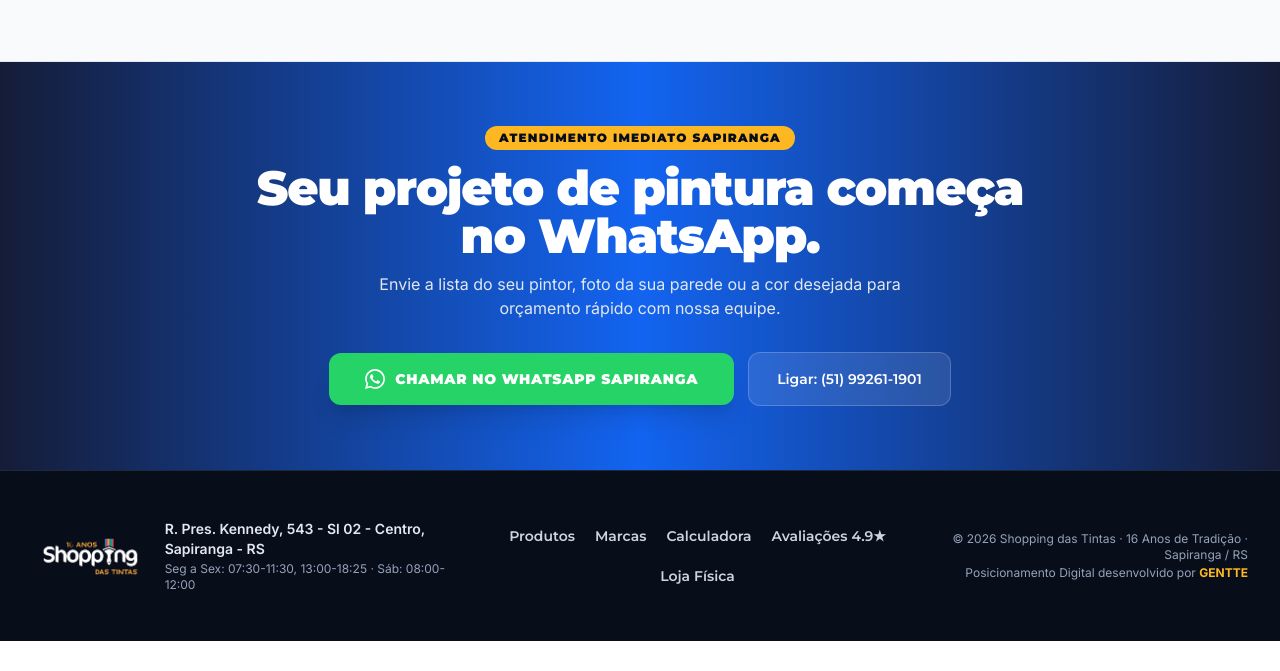
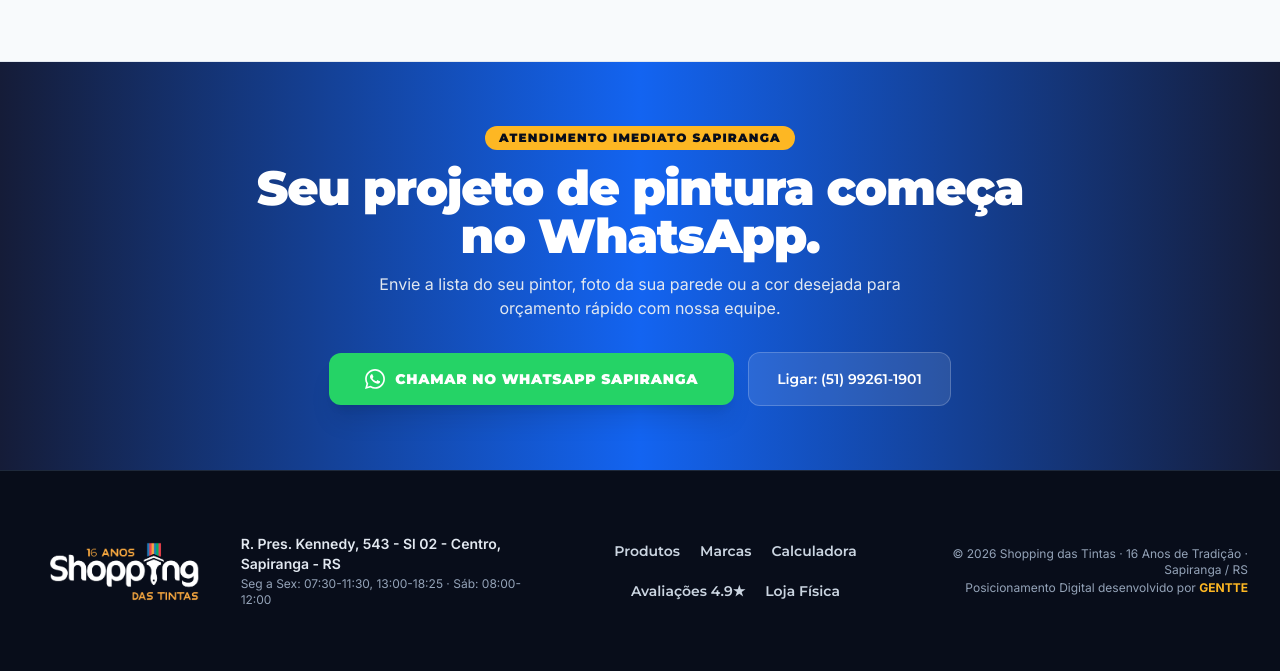
Before and after one commit to somosgentte/shoppingdastintas-v1, a plain HTML site: page index.html in a window 1280 px wide. Shown: the part 4563-5234 px from the top of the page. Before the commit the page ends 5204 px from the top, so only its background shows below. Drawn offline with nearby package versions, Linux system fonts and the light colour scheme.

Commit message:
Add files via upload

```diff
--- a/index.html
+++ b/index.html
@@ -1104,15 +1104,15 @@
     <!-- 12. FOOTER INSTITUCIONAL -->
     <footer class="bg-brand-dark text-slate-300 py-12 px-4 sm:px-6 lg:px-8 border-t border-slate-800 text-sm">
         <div class="max-w-7xl mx-auto flex flex-col md:flex-row items-center justify-between gap-6 text-center md:text-left">
-            <div class="flex items-center gap-4">
+            <div class="flex flex-col sm:flex-row items-center gap-5 sm:gap-6">
                 <div class="py-1">
                     <img src="shopping-das-tintas-branco.png"
                          alt="Shopping das Tintas Sapiranga"
-                         class="h-12 sm:h-14 w-auto object-contain"
+                         class="h-16 sm:h-20 md:h-24 w-auto object-contain transition-transform duration-300 hover:scale-105"
                          onerror="this.style.display='none'; document.getElementById('footer-vector-fallback').style.display='block';">
 
                     <div id="footer-vector-fallback" style="display:none;">
-                        <svg viewBox="0 0 315 116" class="h-12 sm:h-14 w-auto" fill="none" xmlns="http://www.w3.org/2000/svg">
+                        <svg viewBox="0 0 315 116" class="h-16 sm:h-20 md:h-24 w-auto" fill="none" xmlns="http://www.w3.org/2000/svg">
                             <text x="110" y="24" font-family="'Montserrat', sans-serif" font-weight="900" font-size="23" fill="#FDB723">16 ANOS</text>
                             <text x="2" y="80" font-family="'Montserrat', sans-serif" font-weight="900" font-size="58" fill="#FFFFFF">Shopp</text>
                             <g transform="translate(202, 26)">
```
